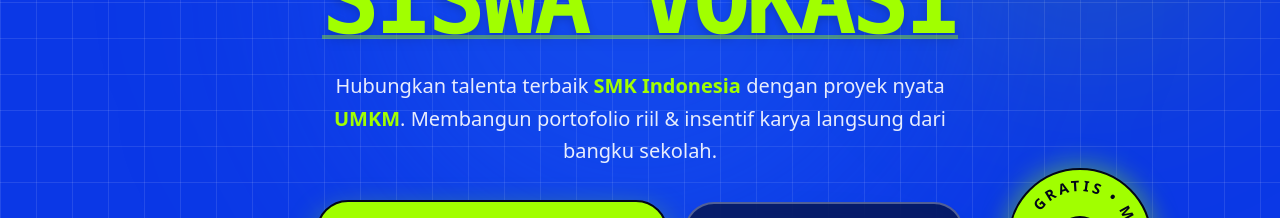
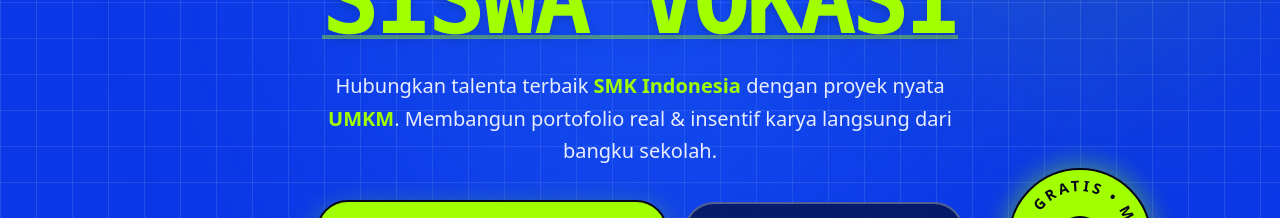
Before and after one commit to vinnntha/SkillLoom-Frontend, a Next.js app: page / in a window 1280 px wide. Shown: the part 322-540 px from the top of the page. Built offline with nearby package versions, Linux system fonts and the light colour scheme; no server answers.

Commit message:
fix landing page

```diff
--- a/components/landing/HeroSection.tsx
+++ b/components/landing/HeroSection.tsx
@@ -55,7 +55,7 @@
             transition={{ duration: 0.7, delay: 0.2 }}
             className="mt-4 sm:mt-6 text-sm sm:text-lg md:text-xl text-white/90 max-w-2xl mx-auto font-medium leading-relaxed px-2 sm:px-0"
           >
-            Hubungkan talenta terbaik <span className="font-bold text-[#A1FF00]">SMK Indonesia</span> dengan proyek nyata <span className="font-bold text-[#A1FF00]">UMKM</span>. Membangun portofolio riil & insentif karya langsung dari bangku sekolah.
+            Hubungkan talenta terbaik <span className="font-bold text-[#A1FF00]">SMK Indonesia</span> dengan proyek nyata <span className="font-bold text-[#A1FF00]">UMKM</span>. Membangun portofolio real & insentif karya langsung dari bangku sekolah.
           </motion.p>
 
           {/* Action Buttons & Circular Badge Positioning */}
```
